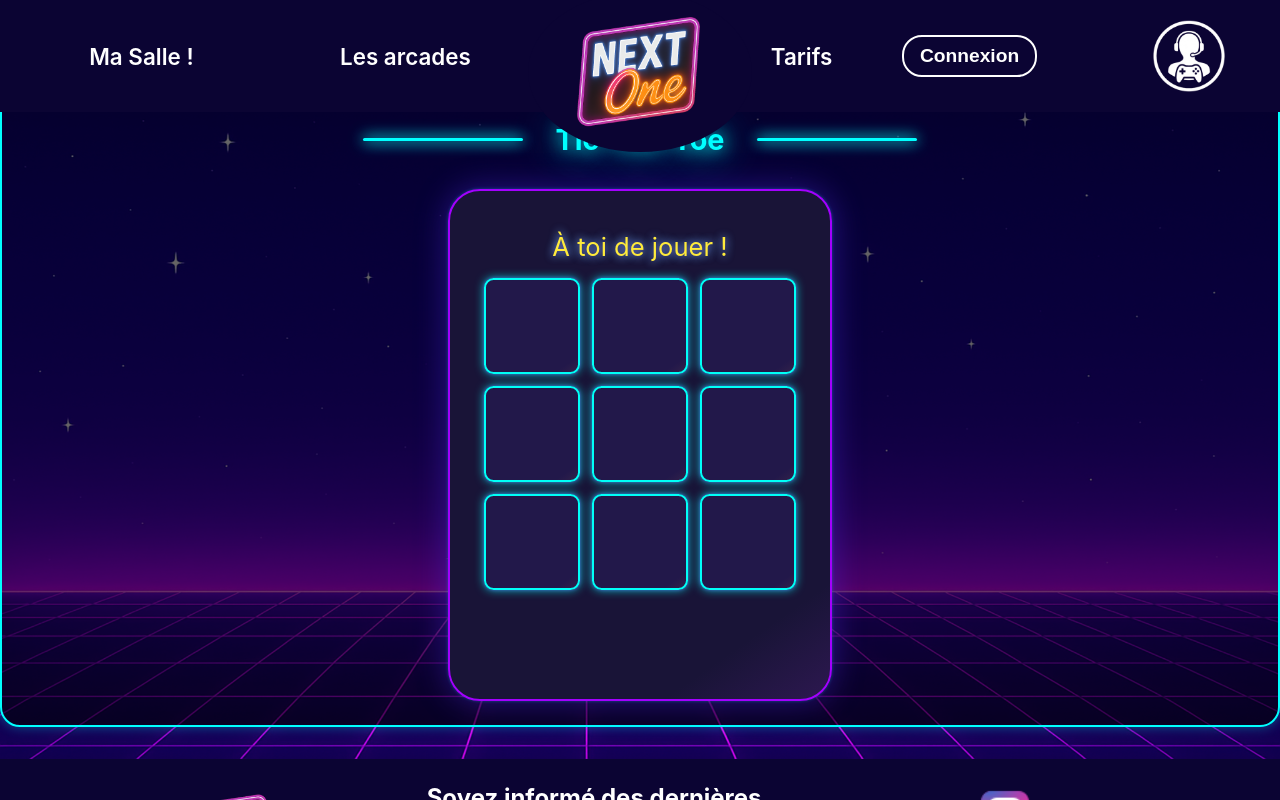
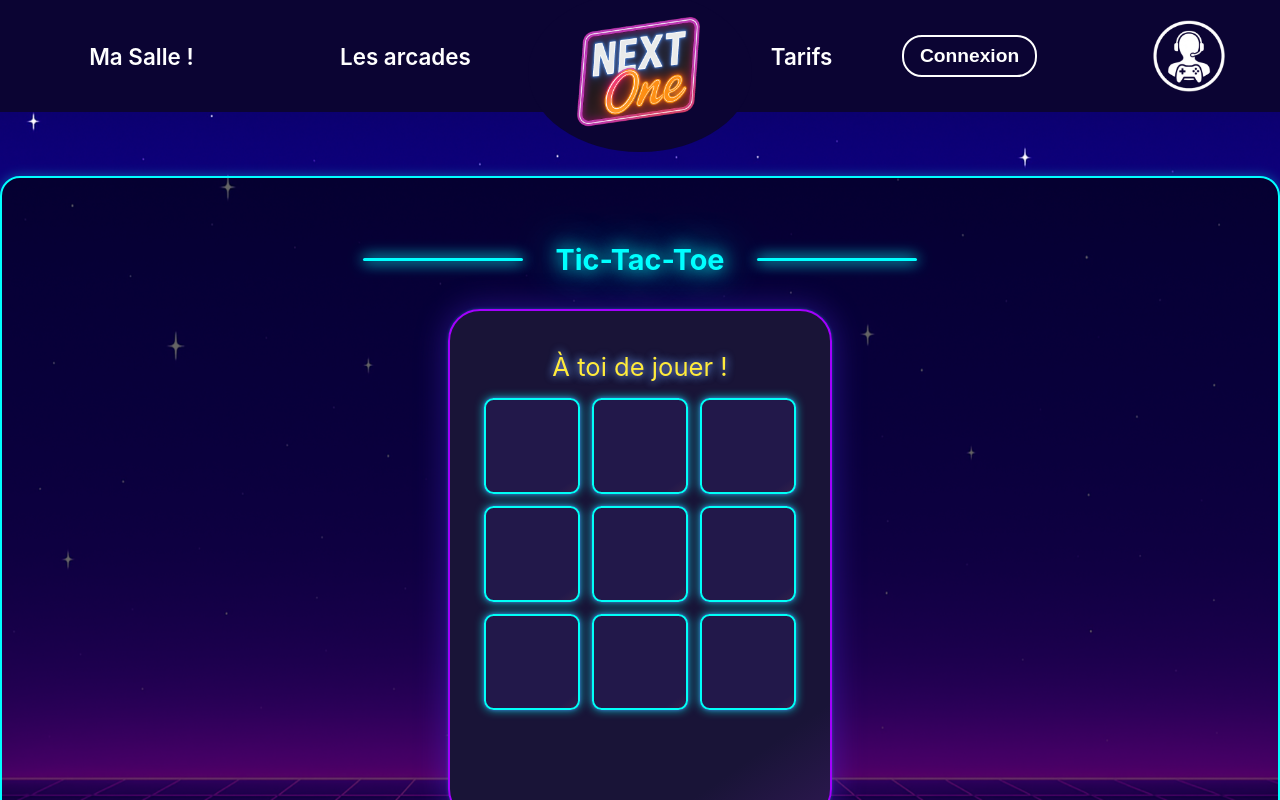
Before and after one commit to wildcodeschool-2025-03/nextOneBack, a React (Vite) app in the folder client/: page /tic-tac-toe in a window 1280 px wide. Shown: the top 800 px of the page. Built offline with nearby package versions, Linux system fonts and the light colour scheme; no server answers.

Commit message:
feat: only css

```diff
--- a/client/src/components/Home/HomePage.css
+++ b/client/src/components/Home/HomePage.css
@@ -15,6 +15,20 @@
   border: 2px solid #00ffff;
   box-shadow: 0 0 12px #00ffff55;
   padding: 1.5rem;
+  border-radius: 20px;
+  width: 100%;
+  max-width: 1280px;
+  margin: 0 auto;
+  z-index: 1;
+  margin-top: 4em;
+}
+
+.home-section-snake,
+.home-section-tictactoe {
+  background: rgba(0, 0, 0, 0.6);
+  border: 2px solid #00ffff;
+  box-shadow: 0 0 12px #00ffff55;
+  padding: 0rem;
   border-radius: 20px;
   width: 100%;
   max-width: 1280px;
@@ -111,6 +125,13 @@
     box-sizing: border-box;
     margin: 1em 1.2em;
   }
+  .home-section-snake,
+  .home-section-tictactoe {
+    width: auto;
+    padding: 1rem;
+    box-sizing: border-box;
+    margin: 1em 1.2em;
+  }
   .home-section-flex {
     width: 100vw;
   }
@@ -127,7 +148,11 @@
     align-items: center;
   }
   .home-section {
-    margin: 2em 0em;
+    margin: 4em 0em;
+  }
+  .home-section-snake,
+  .home-section-tictactoe {
+    margin: 11em 0em;
   }
 }
 
--- a/client/src/pages/SnakePage.tsx
+++ b/client/src/pages/SnakePage.tsx
@@ -5,7 +5,7 @@ import "../components/Home/HomePage.css";
 function SnakePage() {
   return (
     <>
-      <section className="home-section">
+      <section className="home-section-snake">
         <div className="mini-games-container">
           <div className="block-title">
             <span className="line" />
--- a/client/src/pages/TicTacToePage.tsx
+++ b/client/src/pages/TicTacToePage.tsx
@@ -1,9 +1,10 @@
 import TicTacToe from "../components/TicTacToe/TicTacToe";
+import "../components/Home/HomePage.css";
 
 function TicTacToePage() {
   return (
     <>
-      <section className="home-section">
+      <section className="home-section-tictactoe">
         <div className="mini-games-container">
           <div className="block-title">
             <span className="line" />
--- a/client/src/styles/connexion.css
+++ b/client/src/styles/connexion.css
@@ -5,7 +5,7 @@
   justify-content: center;
   padding: 4.5rem;
   color: #00ffff;
-  margin-bottom: 6rem;
+  margin-top: 5rem;
 }
 
 .title-connexion {
@@ -101,6 +101,7 @@
   .connexion-page {
     flex-direction: column;
     padding: 4rem 0 0;
+    margin-top: 0rem;
   }
   .form-login-contener label {
     width: 100vw;
```
